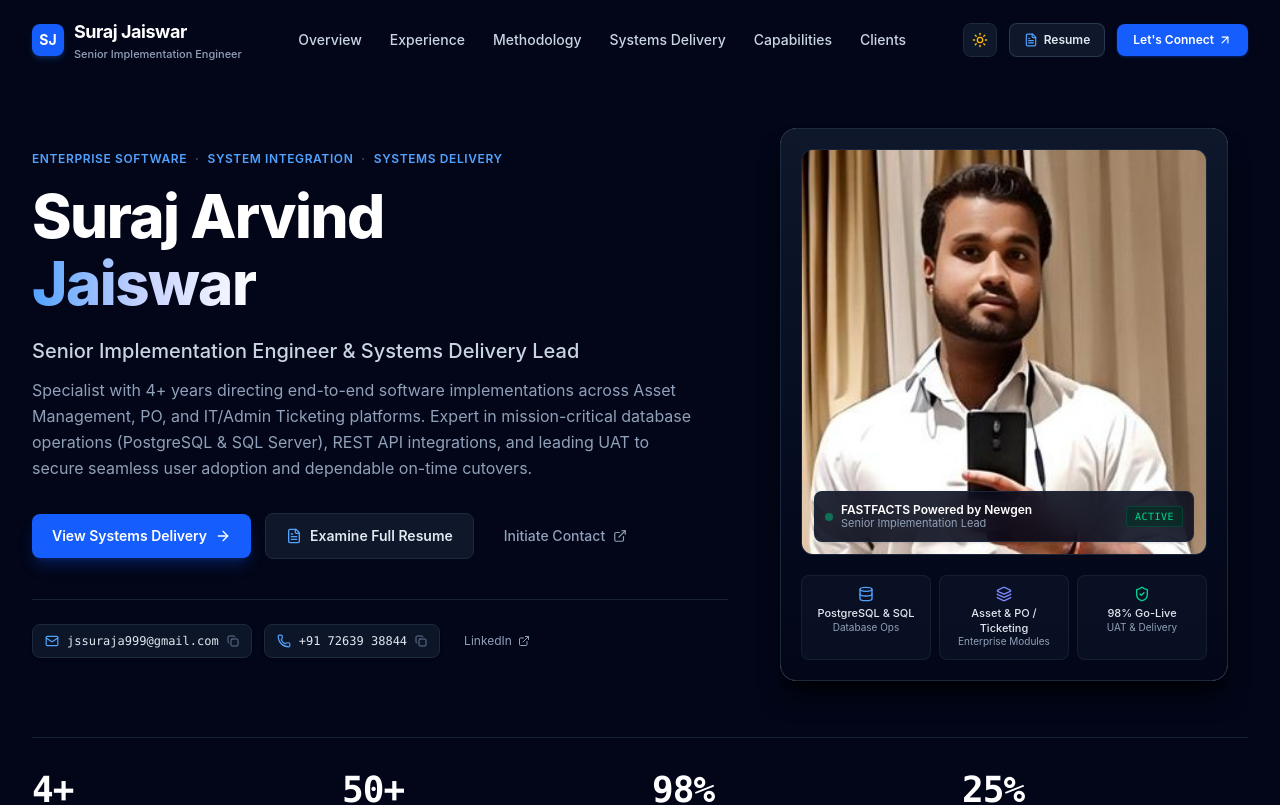
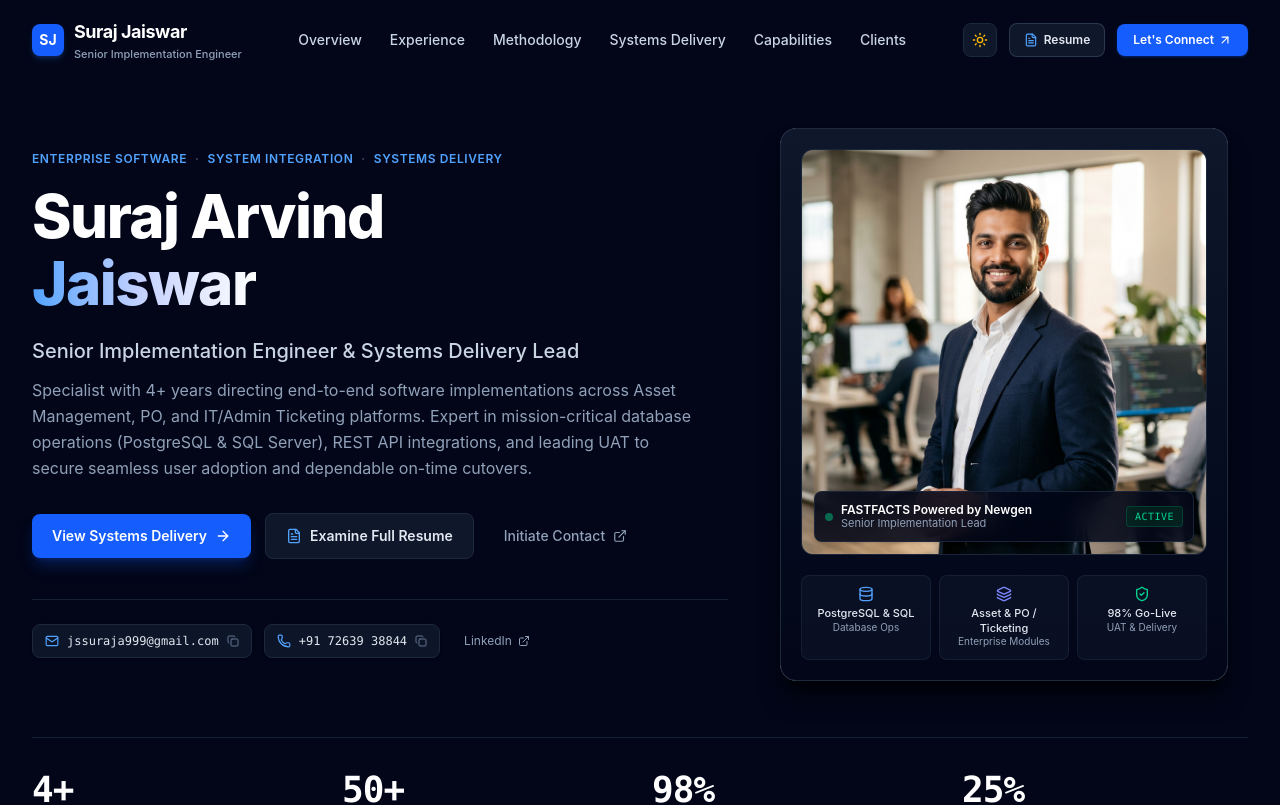
Before and after one commit to rajveer321/portfolio, a React (Vite) app: page / in a window 1280 px wide. Shown: the top 805 px of the page. Built offline with nearby package versions, Linux system fonts and the light colour scheme.

Commit message:
Update image source in Hero component

```diff
--- a/src/components/Hero.tsx
+++ b/src/components/Hero.tsx
@@ -147,7 +147,7 @@ export const Hero: React.FC<HeroProps> = ({ onOpenResume }) => {
                 <div className="relative aspect-square w-full rounded-xl overflow-hidden bg-slate-100 dark:bg-slate-900 border border-slate-200 dark:border-slate-800/80 mb-4">
                   {!imgError ? (
                     <img
-                      src="/src/assets/images/Suraj.png"
+                      src="src/assets/images/suraj_engineer_portrait_1791304057001.jpg"
                       alt="Suraj Arvind Jaiswar - Senior Implementation Engineer"
                       className="w-full h-full object-cover object-top"
                       referrerPolicy="no-referrer"
```
